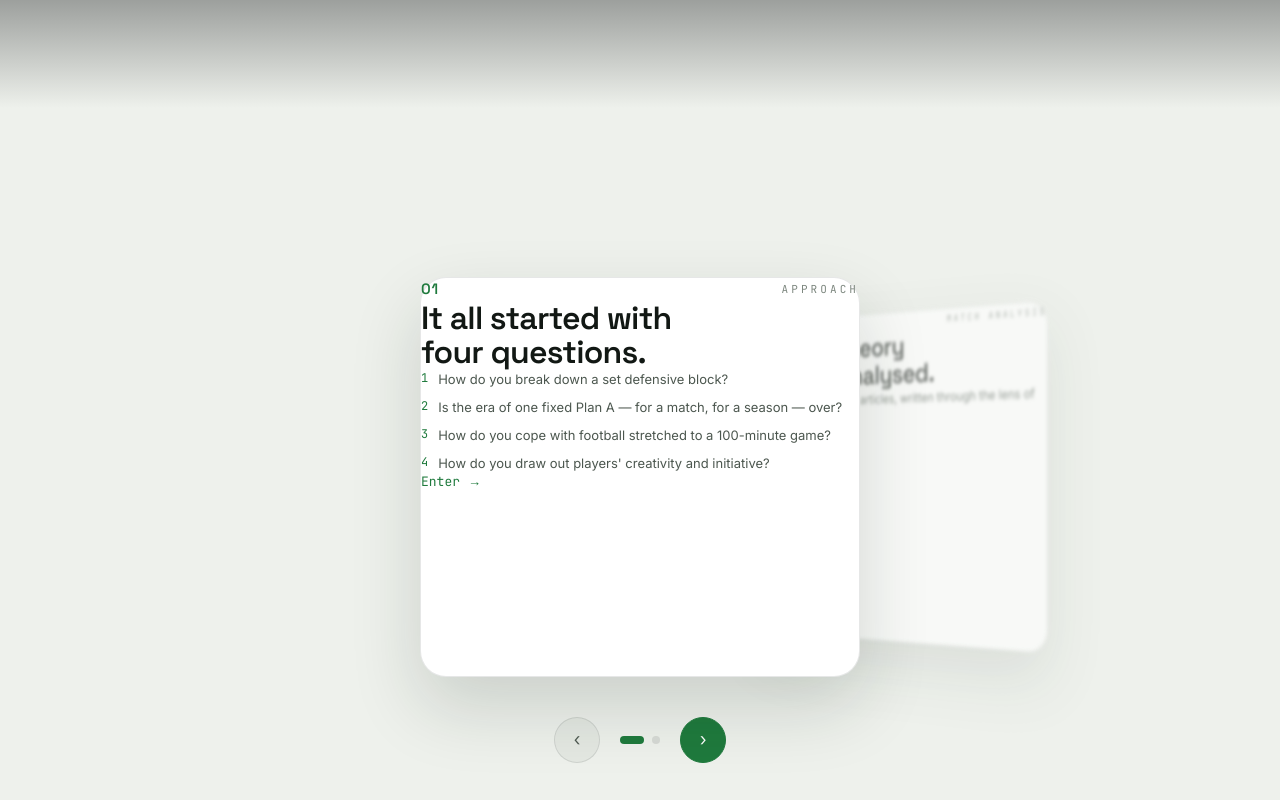
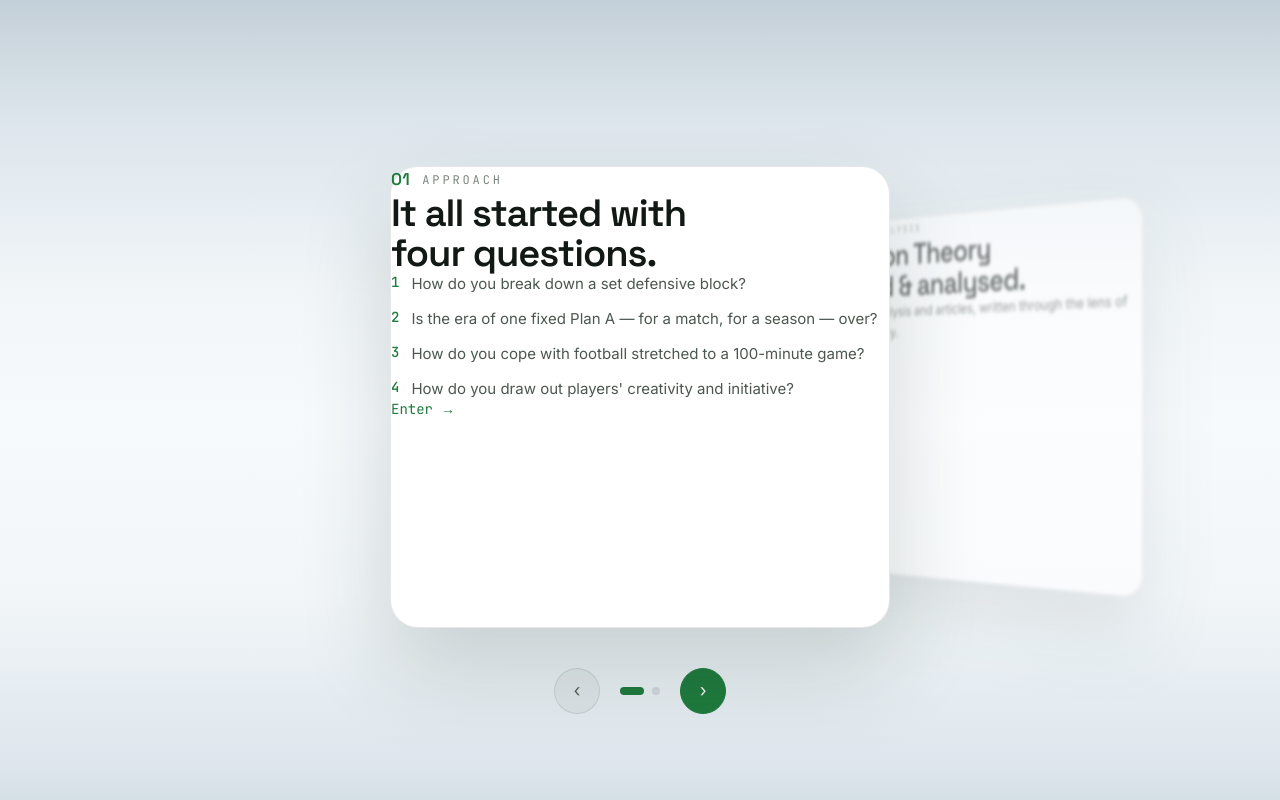
Before and after one commit to gksgurwls0218-crypto/jin-portfolio, a Next.js app: page / in a window 1280 px wide. Shown: the part 1000-1800 px from the top of the page. Built offline with nearby package versions, Linux system fonts and the light colour scheme.

Commit message:
Home carousel: lighter modern scroll gradient, larger cards, bigger text, joined 01/02 labels

```diff
--- a/components/HomeCarousel.tsx
+++ b/components/HomeCarousel.tsx
@@ -9,19 +9,28 @@ const QUESTIONS = [
   "How do you draw out players' creativity and initiative?",
 ];
 
+function TopLabel({ n, label }: { n: string; label: string }) {
+  return (
+    <div className="flex items-center gap-3 mb-9">
+      <span className="display" style={{ fontSize: 17, color: "var(--accent-green)", letterSpacing: "0.02em" }}>{n}</span>
+      <span className="mono" style={{ fontSize: 12, letterSpacing: "0.24em", textTransform: "uppercase", color: "var(--ink-dark-3)" }}>{label}</span>
+    </div>
+  );
+}
+
 function cardShell(children: React.ReactNode, href: string) {
   return (
     <Link
       href={href}
-      className="group flex flex-col h-full w-full rounded-[26px] p-10 md:p-11"
+      className="group flex flex-col h-full w-full rounded-[28px] p-11 md:p-12"
       style={{
         background: "var(--paper-card)",
         border: "0.5px solid var(--edge-dark)",
-        boxShadow: "var(--lift-light)",
+        boxShadow: "0 40px 90px rgba(30,50,40,0.18)",
         transition: "border-color .4s var(--ease-out), box-shadow .4s var(--ease-out)",
       }}
-      onMouseEnter={(e) => { const el = e.currentTarget as HTMLElement; el.style.borderColor = "rgba(31,122,61,0.4)"; el.style.boxShadow = "0 40px 90px rgba(20,40,25,0.22)"; }}
-      onMouseLeave={(e) => { const el = e.currentTarget as HTMLElement; el.style.borderColor = "var(--edge-dark)"; el.style.boxShadow = "var(--lift-light)"; }}
+      onMouseEnter={(e) => { const el = e.currentTarget as HTMLElement; el.style.borderColor = "rgba(31,122,61,0.45)"; el.style.boxShadow = "0 50px 110px rgba(20,50,30,0.26)"; }}
+      onMouseLeave={(e) => { const el = e.currentTarget as HTMLElement; el.style.borderColor = "var(--edge-dark)"; el.style.boxShadow = "0 40px 90px rgba(30,50,40,0.18)"; }}
     >
       {children}
     </Link>
@@ -33,22 +42,19 @@ const items: CarouselItem[] = [
     key: "approach",
     content: cardShell(
       <>
-        <div className="flex items-center justify-between mb-8">
-          <span className="display" style={{ fontSize: 15, color: "var(--accent-green)", letterSpacing: "0.05em" }}>01</span>
-          <span className="mono t-eyebrow" style={{ color: "var(--ink-dark-3)" }}>Approach</span>
-        </div>
-        <h2 className="display mb-6" style={{ fontSize: "clamp(24px,2.6vw,32px)", lineHeight: 1.08, color: "var(--ink-dark)", letterSpacing: "-0.025em" }}>
+        <TopLabel n="01" label="Approach" />
+        <h2 className="display mb-7" style={{ fontSize: "clamp(28px,3vw,38px)", lineHeight: 1.06, color: "var(--ink-dark)", letterSpacing: "-0.028em" }}>
           It all started with<br />four questions.
         </h2>
-        <ol className="flex flex-col gap-2.5 mb-auto">
+        <ol className="flex flex-col gap-3.5 mb-auto">
           {QUESTIONS.map((q, i) => (
-            <li key={i} className="flex gap-2.5" style={{ fontSize: 13, lineHeight: 1.4, color: "var(--ink-dark-2)" }}>
-              <span className="mono shrink-0" style={{ color: "var(--accent-green)", fontSize: 12 }}>{i + 1}</span>
+            <li key={i} className="flex gap-3" style={{ fontSize: 15, lineHeight: 1.4, color: "var(--ink-dark-2)" }}>
+              <span className="mono shrink-0" style={{ color: "var(--accent-green)", fontSize: 14, fontWeight: 500 }}>{i + 1}</span>
               <span>{q}</span>
             </li>
           ))}
         </ol>
-        <span className="mono inline-flex items-center gap-2 mt-7" style={{ fontSize: 13, color: "var(--accent-green)" }}>
+        <span className="mono inline-flex items-center gap-2 mt-9" style={{ fontSize: 14, color: "var(--accent-green)" }}>
           Enter <span className="transition-transform duration-300 group-hover:translate-x-1.5">→</span>
         </span>
       </>,
@@ -59,17 +65,14 @@ const items: CarouselItem[] = [
     key: "match",
     content: cardShell(
       <>
-        <div className="flex items-center justify-between mb-8">
-          <span className="display" style={{ fontSize: 15, color: "var(--accent-green)", letterSpacing: "0.05em" }}>02</span>
-          <span className="mono t-eyebrow" style={{ color: "var(--ink-dark-3)" }}>Match Analysis</span>
-        </div>
-        <h2 className="display mb-6" style={{ fontSize: "clamp(24px,2.6vw,32px)", lineHeight: 1.08, color: "var(--ink-dark)", letterSpacing: "-0.025em" }}>
+        <TopLabel n="02" label="Match Analysis" />
+        <h2 className="display mb-7" style={{ fontSize: "clamp(28px,3vw,38px)", lineHeight: 1.06, color: "var(--ink-dark)", letterSpacing: "-0.028em" }}>
           Variation Theory<br />applied &amp; analysed.
         </h2>
-        <p className="mb-auto" style={{ fontSize: 15, lineHeight: 1.6, color: "var(--ink-dark-2)" }}>
+        <p className="mb-auto" style={{ fontSize: 17, lineHeight: 1.6, color: "var(--ink-dark-2)" }}>
           Real match analysis and articles, written through the lens of Variation Theory.
         </p>
-        <span className="mono inline-flex items-center gap-2 mt-7" style={{ fontSize: 13, color: "var(--accent-green)" }}>
+        <span className="mono inline-flex items-center gap-2 mt-9" style={{ fontSize: 14, color: "var(--accent-green)" }}>
           Enter <span className="transition-transform duration-300 group-hover:translate-x-1.5">→</span>
         </span>
       </>,
@@ -83,12 +86,13 @@ export default function HomeCarousel() {
     <section
       className="relative flex flex-col items-center justify-center px-6"
       style={{
-        minHeight: "175vh",
-        background: "linear-gradient(to bottom, var(--stage) 0%, var(--paper) 22%, var(--paper) 78%, var(--stage) 100%)",
+        minHeight: "155vh",
+        background:
+          "linear-gradient(to bottom, var(--stage) 0%, #b9c6d0 12%, #dde6ec 26%, #f2f6f9 40%, #f7fafc 50%, #f2f6f9 64%, #dde6ec 78%, #b9c6d0 89%, var(--stage) 100%)",
       }}
     >
-      <div className="w-full max-w-[1180px] mx-auto">
-        <Carousel3D items={items} cardWidth={440} cardHeight={400} angleStep={44} radius={380} dark={false} />
+      <div className="w-full max-w-[1240px] mx-auto">
+        <Carousel3D items={items} cardWidth={500} cardHeight={462} angleStep={48} radius={480} dark={false} />
       </div>
     </section>
   );
```
